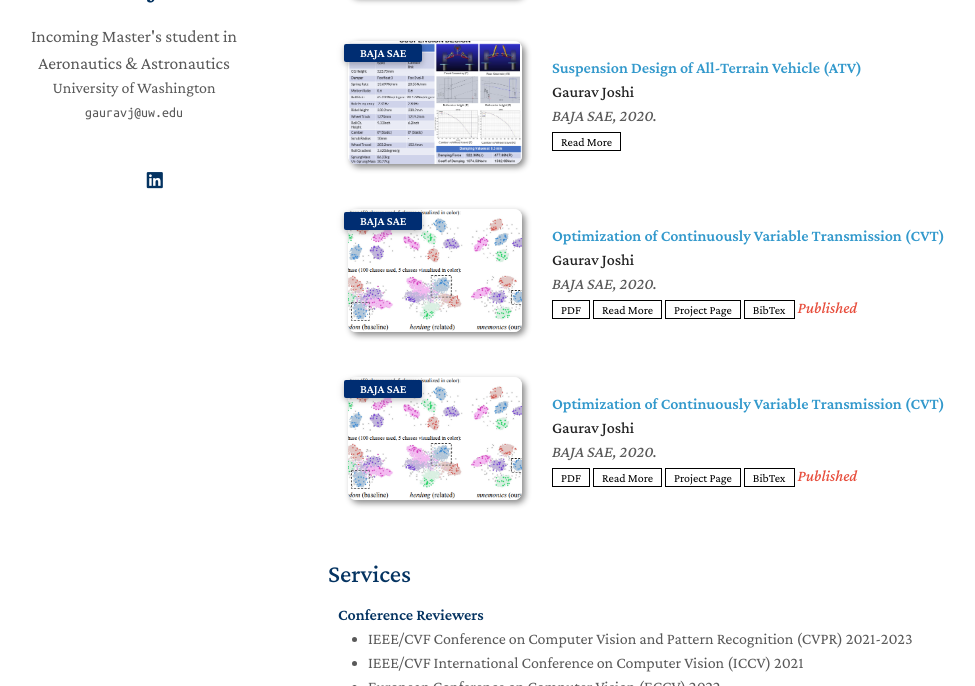
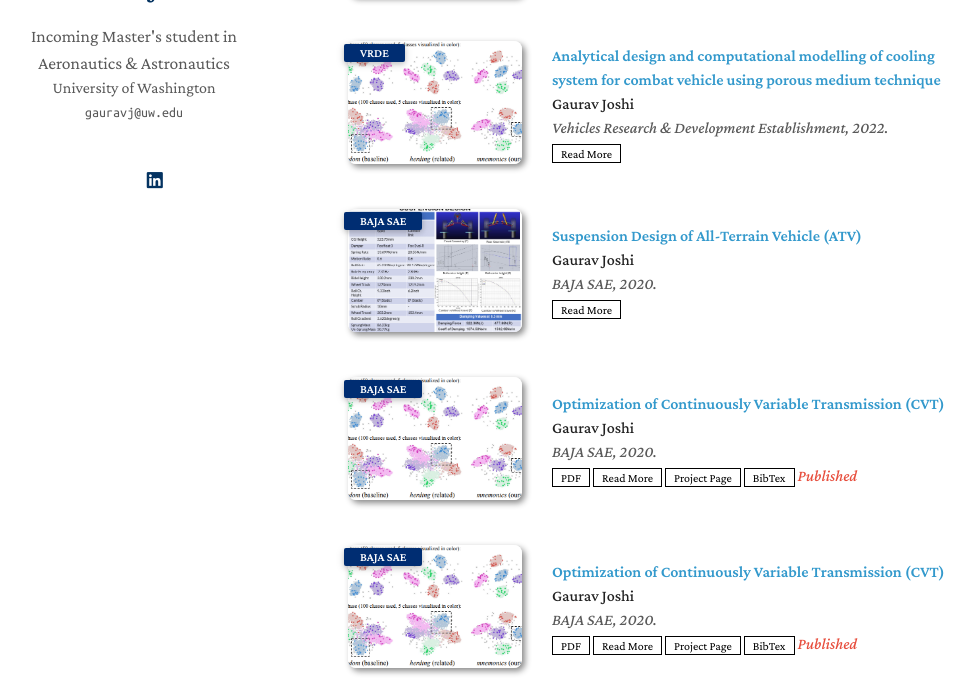
Before and after one commit to mastersinusoidal/mastersinusoidal.github.io, a Jekyll site: the page built from index.md, in a window 1280 px wide and 900 px high, scrolled down 1033 px, cut to the strip 214-900 px from the top of the window. Shown: the whole strip, without its empty margins (142-1117 px from the left). Built offline with Jekyll 4.4.1, drawn with Linux system fonts in a browser that asks for light colours; nearby versions of some CDN libraries; a style sheet for code colours, icons or effects is not loaded; our own code applies the rules of GitHub Pages for plain Markdown files.

Commit message:
Update projects.yml

```diff
--- a/_data/projects.yml
+++ b/_data/projects.yml
@@ -20,6 +20,13 @@ main:
     conference: Sant Longowal Institute of Engineering and Technology, 2022.
     code: https://mastersinusoidal.github.io/project/waam-deposition/
     image: ./assets/img/waam-deposition.png
+
+  - title: "Analytical design and computational modelling of cooling system for combat vehicle using porous medium technique"
+    authors: <strong>Gaurav Joshi</strong>
+    conference_short: VRDE
+    conference: Vehicles Research & Development Establishment, 2022.
+    code: https://mastersinusoidal.github.io/project/material-characterization/
+    image: ./assets/img/teaser_example.png
 
   - title: "Suspension Design of All-Terrain Vehicle (ATV)"
     authors: <strong>Gaurav Joshi</strong>
```
